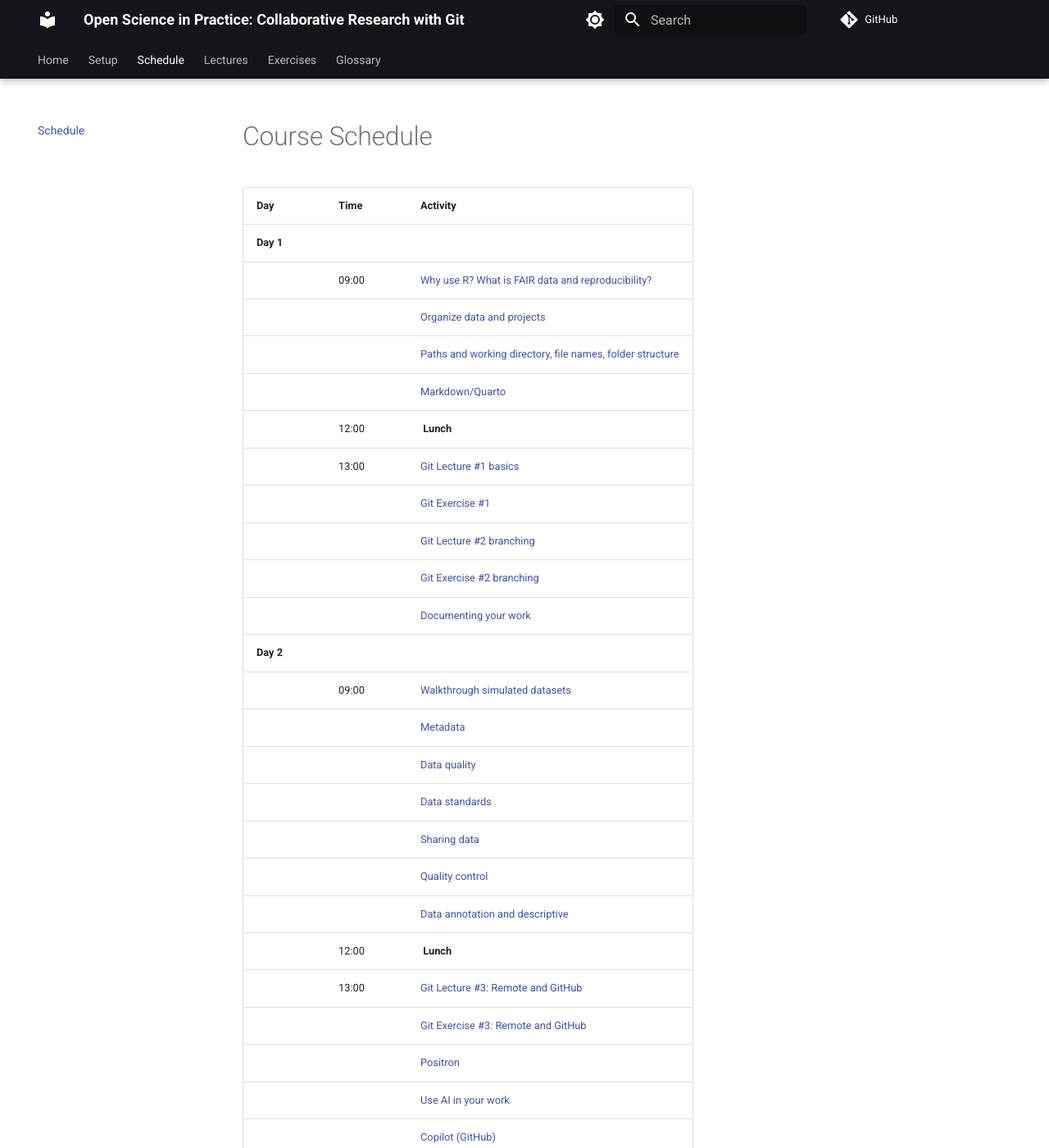
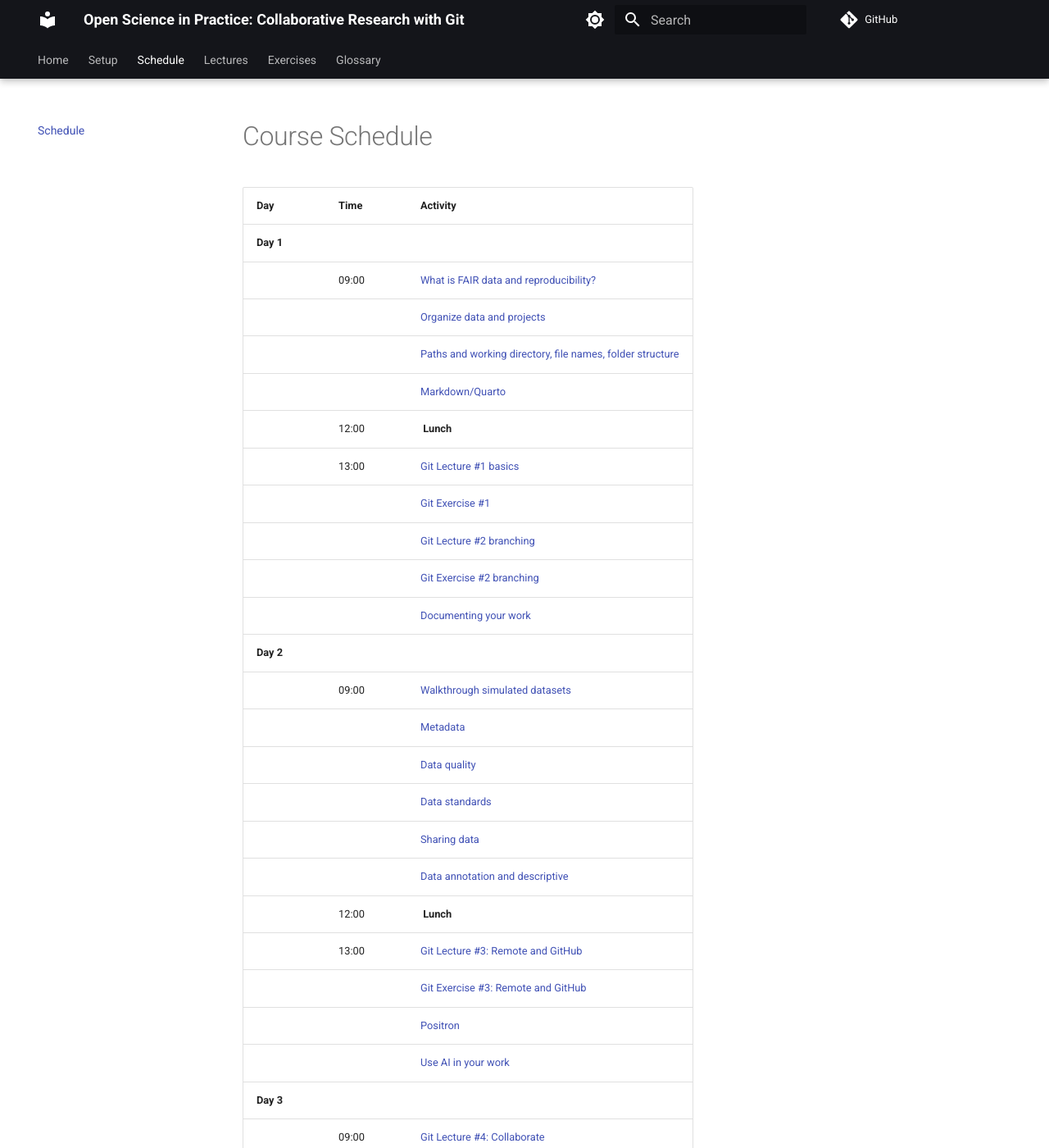
Before and after one commit to k-CIR/course-open-science-in-practice, an MkDocs documentation site: the page built from docs/schedule.md, in a window 1280 px wide and 1400 px high. Shown: the whole window at 82% size. Built offline with MkDocs 1.6.1 and Material for MkDocs 9.7.7, drawn with Linux system fonts in a browser that asks for light colours; comment, search, counter and statistics services are not loaded; some of the changed text lies outside the part shown.

Commit message:
cleaning up and structuring docs

```diff
--- a/docs/schedule.md
+++ b/docs/schedule.md
@@ -3,9 +3,9 @@
 | Day      | Time    | Activity                                                                                            |
 |----------|---------|-----------------------------------------------------------------------------------------------------|
 | **Day 1**|         |                                                                                                     |
-|          | 09:00   | [Why use R? What is FAIR data and reproducibility?](lectures/fair-data-and-code.md)                 |
-|          |         | [Organize data and projects](lectures/organise-data.md)                                             |
-|          |         | [Paths and working directory, file names, folder structure](lectures/structure.md)                  |
+|          | 09:00   | [What is FAIR data and reproducibility?](lectures/data-fair.md)                                     |
+|          |         | [Organize data and projects](lectures/data-organise.md)                                             |
+|          |         | [Paths and working directory, file names, folder structure](lectures/data-structure.md)             |
 |          |         | [Markdown/Quarto](lectures/markdown-quarto.md)                                                      |
 |          | 12:00   | **Lunch**                                                                                           |
 |          | 13:00   | [Git Lecture #1 basics](lectures/git-lectures-1.md)                                                 |
@@ -14,28 +14,25 @@
 |          |         | [Git Exercise #2 branching](exercises/git-exercises-2.md)                                           |
 |          |         | [Documenting your work](lectures/documentation.md)                                                  |
 | **Day 2**|         |                                                                                                     |
-|          | 09:00   | [Walkthrough simulated datasets](lectures/simulated-data.md)                                        |
-|          |         | [Metadata](lectures/metadata.md)                                                                    |
+|          | 09:00   | [Walkthrough simulated datasets](lectures/data-simulated.md)                                        |
+|          |         | [Metadata](lectures/data-metadata.md)                                                               |
 |          |         | [Data quality](lectures/data-quality.md)                                                            |
 |          |         | [Data standards](lectures/data-standards.md)                                                        |
-|          |         | [Sharing data](lectures/sharing-data.md)                                                            |
-|          |         | [Quality control](lectures/quality-control.md)                                                      |
+|          |         | [Sharing data](lectures/data-sharing.md)                                                            |
 |          |         | [Data annotation and descriptive](lectures/data-annotation-and-descriptives.md)                     |
 |          | 12:00   | **Lunch**                                                                                           |
 |          | 13:00   | [Git Lecture #3: Remote and GitHub](lectures/git-lectures-3.md)                                     |
 |          |         | [Git Exercise #3: Remote and GitHub](exercises/git-exercises-3.md)                                  |
 |          |         | [Positron](lectures/positron-lectures-1.md)                                                         |
 |          |         | [Use AI in your work](lectures/agentic-coding.md)                                                   |
-|          |         | [Copilot (GitHub)](lectures/copilot-github.md)                                                      |
 | **Day 3**|         |                                                                                                     |
-|          | 09:00   | [Work with your code - buddy's code](lectures/fork-code-swap.md)                                    |
+|          | 09:00   | [Git Lecture #4: Collaborate](lectures/git-lectures-4.md)                                           |
+|          |         | [Work with your code - buddy's code](project/project-fork.md)                                       |
 |          |         | **Lunch**                                                                                           |
-|          |         | [Contribute to your buddy's repo](lectures/contribute-to-your-buddys-repo.md)                       |
-|          |         | [Branch, merge and make a PR](lectures/git-lectures-4.md)                                           |
-|          |         | [Work on your project](lectures/work-on-your-project.md)                                            |
+|          |         | [Contribute to your buddy's repo](project/project-contribute.md)                                    |
+|          |         | [Work on your project](project/project-description.md)                                              |
 | **Day 4**|         |                                                                                                     |
-|          | 09:00   | [Support session: work on your project](lectures/work-on-your-project.md)                           |
+|          | 09:00   | [Support session: work on your project](project/project-description.md)                             |
 | **Day 5**|         |                                                                                                     |
-|          |         | [Examination](lectures/examination.md)                                                              |
-|          |         | [Presentation of results](lectures/presentation.md)                                                 |
-|          |         | [GitHub repo - send link](lectures/share-repo.md)                                                   |
+|          |         | [Examination](project/project-examination.md)                                                       |
+|          |         | [Presentation of results](project/project-presentation.md)                                          |
--- a/mkdocs.yml
+++ b/mkdocs.yml
@@ -86,22 +86,20 @@
         - "Git #4 collaboration": lectures/git-lectures-4.md
         - "Documenting your work": lectures/documentation.md
       - 'Data':
-        - "FAIR data and reproducibility": lectures/fair-data-and-code.md
-        - "Organise data and projects": lectures/organise-data.md
-        - "Paths, file names, folder structure": lectures/structure.md
-        - "Walkthrough simulated datasets": lectures/simulated-data.md
-        - "Metadata": lectures/metadata.md
+        - "FAIR data and reproducibility": lectures/data-fair.md
+        - "Organise data and projects": lectures/data-organise.md
+        - "Paths, file names, folder structure": lectures/data-structure.md
+        - "Walkthrough simulated datasets": lectures/data-simulated.md
+        - "Metadata": lectures/data-metadata.md
         - "Data quality": lectures/data-quality.md
         - "Data standards": lectures/data-standards.md
-        - "Sharing data": lectures/sharing-data.md
-        - "Quality control": lectures/quality-control.md
+        - "Sharing data": lectures/data-sharing.md
         - "Data annotation and descriptives": lectures/data-annotation-and-descriptives.md
       - 'Tools':
         - "Positron #1 basics": lectures/positron-lectures-1.md
         - "R #1 basics": lectures/r-lectures-1.md
         - "Markdown and Quarto": lectures/markdown-quarto.md
         - "Use AI in your work": lectures/agentic-coding.md
-        - "Copilot (GitHub)": lectures/copilot-github.md
         - "Positron #2 extended": lectures/positron-lectures-2.md
   - Exercises:
     - 'Workshops':
@@ -109,15 +107,13 @@
       - 'Git #2 branching': 'exercises/git-exercises-2.md'
       - 'Git #3 safety': 'exercises/git-exercises-3.md'
       - 'Git #4 collaboration': 'exercises/git-exercises-4.md'
-      - 'Testing your scripts': exercises/quality-exercises-1.md
+      # - 'Testing your scripts': exercises/quality-exercises-1.md
     - 'Project':
-        - "Work with your code buddy's code": lectures/fork-code-swap.md
-        - "Contribute to your buddy's repo": lectures/contribute-to-your-buddys-repo.md
-        - "Work on your project": lectures/work-on-your-project.md
-        - "Support session": lectures/work-on-your-project.md
-        - "Examination": lectures/examination.md
-        - "Presentation of results": lectures/presentation.md
-        - "GitHub repo - send link": lectures/share-repo.md
+      - "Work on your project": project/project-description.md
+      - "Forking": project/project-fork.md
+      - "Contribute (Pull request)": project/project-contribute.md
+      - "Examination": project/project-examination.md
+      - "Presentation of results": project/project-presentation.md
   - Glossary: glossary.md
 
 
```
Also changed, not shown: docs/exercises/quality-exercises-1.md (added, +247 -0 lines), docs/lectures/contribute-to-your-buddys-repo.md (deleted, +0 -11 lines), docs/lectures/copilot-github.md (deleted, +0 -11 lines), docs/lectures/data-fair.md (renamed from docs/lectures/quality-control.md, +2 -2 lines), docs/lectures/share-repo.md (deleted, +0 -11 lines), docs/lectures/data-metadata.md (renamed from docs/lectures/metadata.md), docs/lectures/data-organise.md (renamed from docs/lectures/organise-data.md), docs/lectures/data-sharing.md (renamed from docs/lectures/sharing-data.md), docs/lectures/data-simulated.md (renamed from docs/lectures/simulated-data.md), docs/lectures/data-structure.md (renamed from docs/lectures/structure.md), docs/project/project-contribute.md (renamed from docs/lectures/fair-data-and-code.md), docs/project/project-description.md (renamed from docs/lectures/work-on-your-project.md), docs/project/project-examination.md (renamed from docs/lectures/examination.md), docs/project/project-fork.md (renamed from docs/lectures/fork-code-swap.md), 1 more files.
